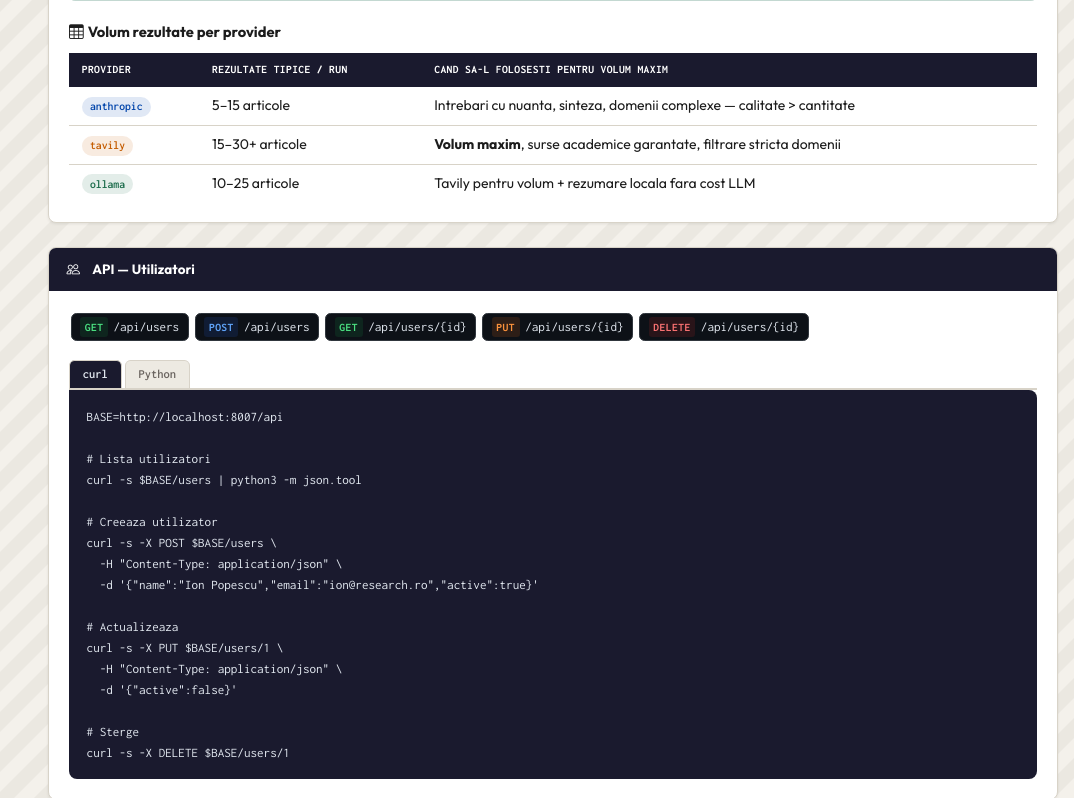
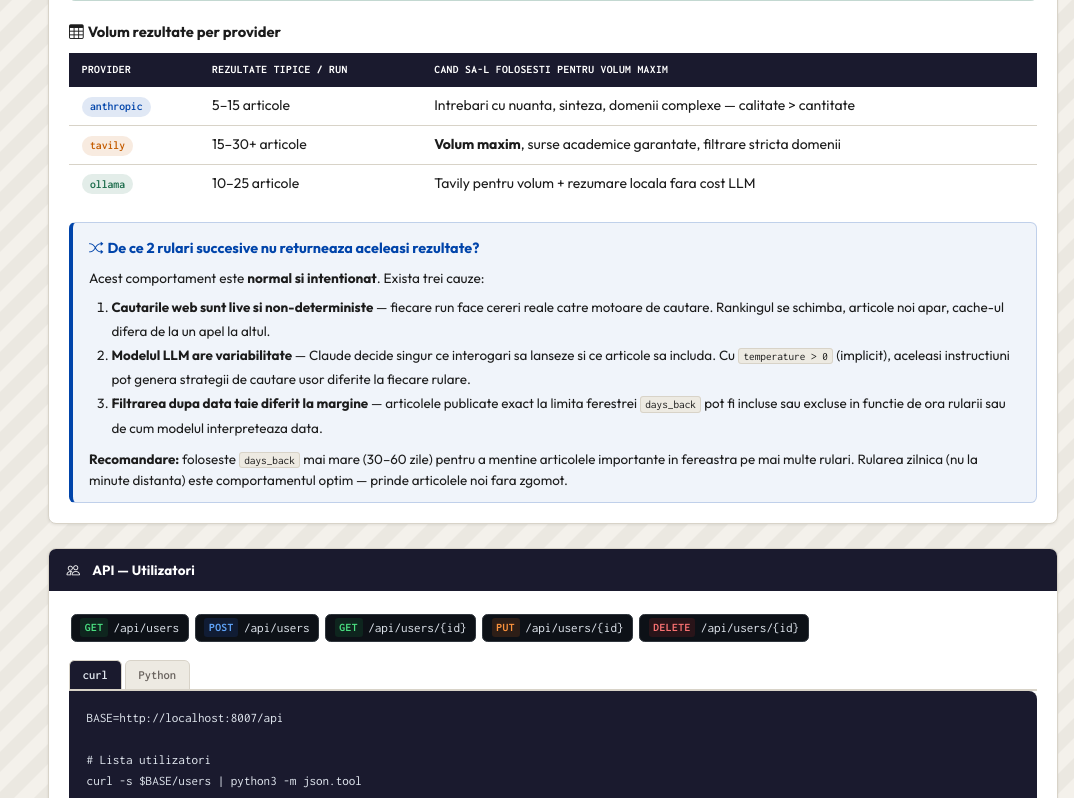
Before and after one commit to remhere3/agent-articole-new, a FastAPI app: page /documentation in a window 1280 px wide. Shown: the part 5702-6500 px from the top of the page, without its empty margins (206-1280 px from the left). Run offline with FastAPI, Linux system fonts and the light colour scheme.

Commit message:
docs: adauga explicatie non-determinism cautari (de ce 2 rulari != aceleasi rezultate)

```diff
--- a/app/templates/documentation.html
+++ b/app/templates/documentation.html
@@ -904,6 +904,18 @@ TOPICS = [
           </tr>
         </tbody>
       </table>
+    </div>
+
+    <!-- De ce rezultatele difera intre rulari -->
+    <div style="background:rgba(0,68,170,.06);border:1px solid rgba(0,68,170,.2);border-left:4px solid #0044aa;border-radius:.4rem;padding:.75rem 1rem;">
+      <strong style="color:#0044aa;font-size:.9rem;"><i class="bi bi-shuffle me-1"></i>De ce 2 rulari succesive nu returneaza aceleasi rezultate?</strong>
+      <p style="margin:.5rem 0 .4rem;font-size:.85rem;">Acest comportament este <strong>normal si intentionat</strong>. Exista trei cauze:</p>
+      <ol style="font-size:.84rem;margin:0 0 .6rem;padding-left:1.4rem;line-height:1.8;">
+        <li><strong>Cautarile web sunt live si non-deterministe</strong> — fiecare run face cereri reale catre motoare de cautare. Rankingul se schimba, articole noi apar, cache-ul difera de la un apel la altul.</li>
+        <li><strong>Modelul LLM are variabilitate</strong> — Claude decide singur ce interogari sa lanseze si ce articole sa includa. Cu <code>temperature &gt; 0</code> (implicit), aceleasi instructiuni pot genera strategii de cautare usor diferite la fiecare rulare.</li>
+        <li><strong>Filtrarea dupa data taie diferit la margine</strong> — articolele publicate exact la limita ferestrei <code>days_back</code> pot fi incluse sau excluse in functie de ora rularii sau de cum modelul interpreteaza data.</li>
+      </ol>
+      <p style="margin:0;font-size:.84rem;"><strong>Recomandare:</strong> foloseste <code>days_back</code> mai mare (30–60 zile) pentru a mentine articolele importante in fereastra pe mai multe rulari. Rularea zilnica (nu la minute distanta) este comportamentul optim — prinde articolele noi fara zgomot.</p>
     </div>
 
   </div>
```
